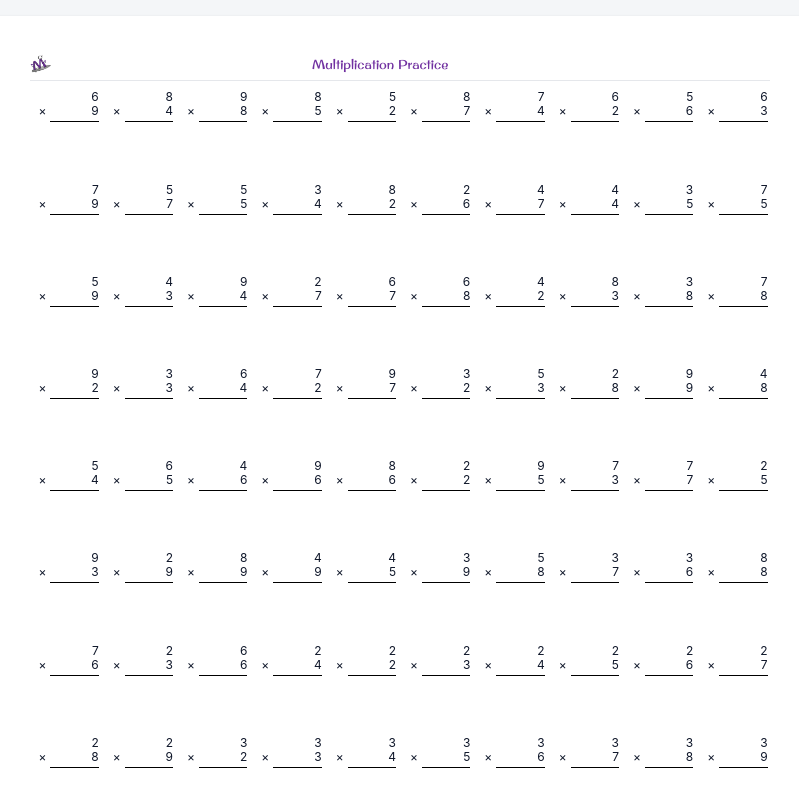
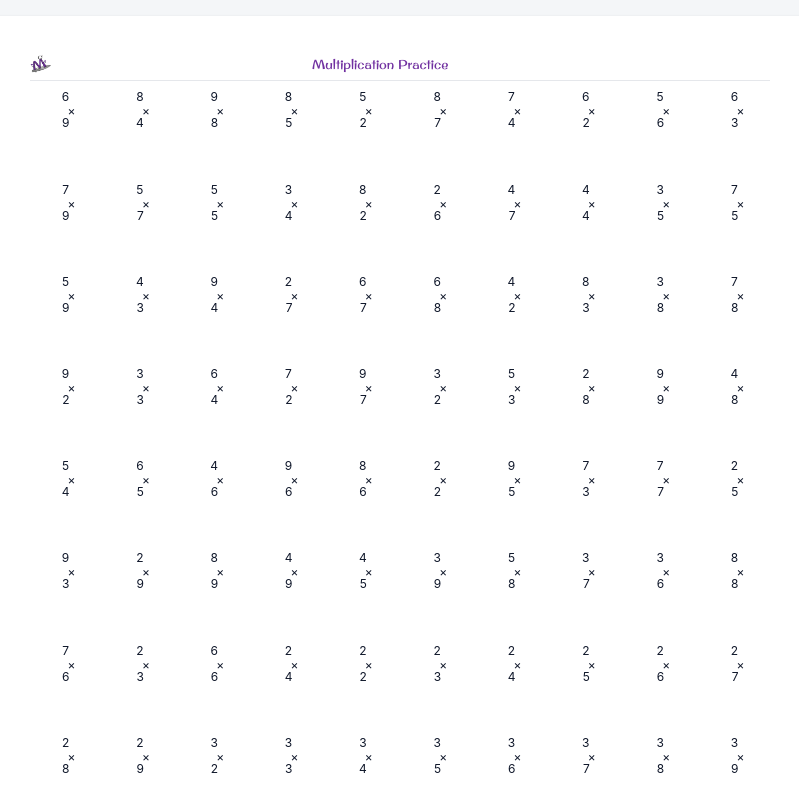
Before and after one commit to sbellmathitude/web-worksheet-generator, a Next.js app: page / in a window 1280 px wide. Both pictures are taken after a click on the button "Generate". Shown: the part 205-1005 px from the top of the page, without its empty margins (240-1039 px from the left). Built offline with nearby package versions, Linux system fonts and the light colour scheme.

Commit message:
Refine worksheet alignment for multiplication sign

```diff
--- a/components/Worksheet.tsx
+++ b/components/Worksheet.tsx
@@ -35,18 +35,17 @@ export const Worksheet: React.FC<Props> = ({ problems, cols, rows, includeAnswer
                 <div key={i} className={styles.cell}>
                   {p ? (
                     <div className={styles.vertical}>
-                      <div className={styles.rowGrid} aria-hidden>
+                      <div className={styles.rowGridTop} aria-hidden>
                         <div className={styles.leftCell} />
                         <div className={styles.topNumber}>{p.a}</div>
                       </div>
 
-                      <div className={styles.rowGrid} aria-hidden>
+                      <div className={styles.rowGridBottom} aria-hidden>
                         <div className={styles.times}>×</div>
                         <div className={styles.bottomNumber}>{p.b}</div>
                       </div>
 
-                      <div className={styles.rowGrid} aria-hidden>
-                        <div className={styles.leftCell} />
+                      <div className={styles.lineRow} aria-hidden>
                         <div className={styles.line} />
                       </div>
 
@@ -80,12 +79,12 @@ export const Worksheet: React.FC<Props> = ({ problems, cols, rows, includeAnswer
                   <div key={`a-${i}`} className={styles.cell}>
                     {p ? (
                       <div className={styles.vertical}>
-                        <div className={styles.rowGrid} aria-hidden>
+                        <div className={styles.rowGridTop} aria-hidden>
                           <div className={styles.leftCell} />
                           <div className={styles.topNumber}>{p.a}</div>
                         </div>
 
-                        <div className={styles.rowGrid} aria-hidden>
+                        <div className={styles.rowGridBottom} aria-hidden>
                           <div className={styles.times}>×</div>
                           <div className={styles.bottomNumber}>{p.b}</div>
                         </div>
```
